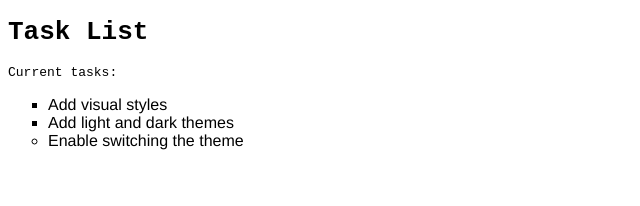
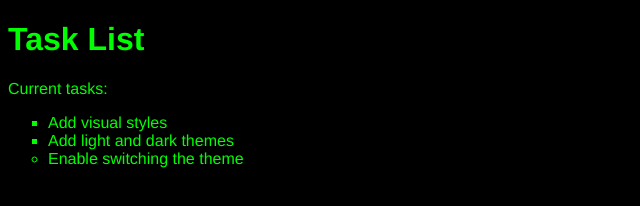
Before and after one commit to gustavocardoso8/site-simples, a plain HTML site: page index.html in a window 1280 px wide. Shown: the whole page, without its empty margins (0-640 px from the left). Drawn offline with Linux system fonts and the light colour scheme.

Commit message:
Adicionados temas Claro e Escuro via CSS

```diff
--- a/index.html
+++ b/index.html
@@ -5,7 +5,7 @@
     <title>Task List</title>
     <link rel="stylesheet" href="main.css">
 </head>
-<body>
+<body class="dark-theme">
     <h1>Task List</h1>
     <p id="msg">Current tasks:</p>
     <ul>
--- a/main.css
+++ b/main.css
@@ -14,6 +14,27 @@ li {
     list-style: square;
 }
 
-#msg {
-    font-family: monospace;
+:root {
+    --green: #00ff00;
+    --white: #ffffff;
+    --black: #000000;
 }
+
+.light-theme {
+    --bg: var(--green);
+    --fontColor: var(--black);
+}
+
+.dark-theme {
+    --bg: var(--black);
+    --fontColor: var(--green);
+}
+
+* {
+    color: var(--fontColor);
+    font-family: helvetica;
+}
+
+body {
+    background: var(--bg);
+}
```
